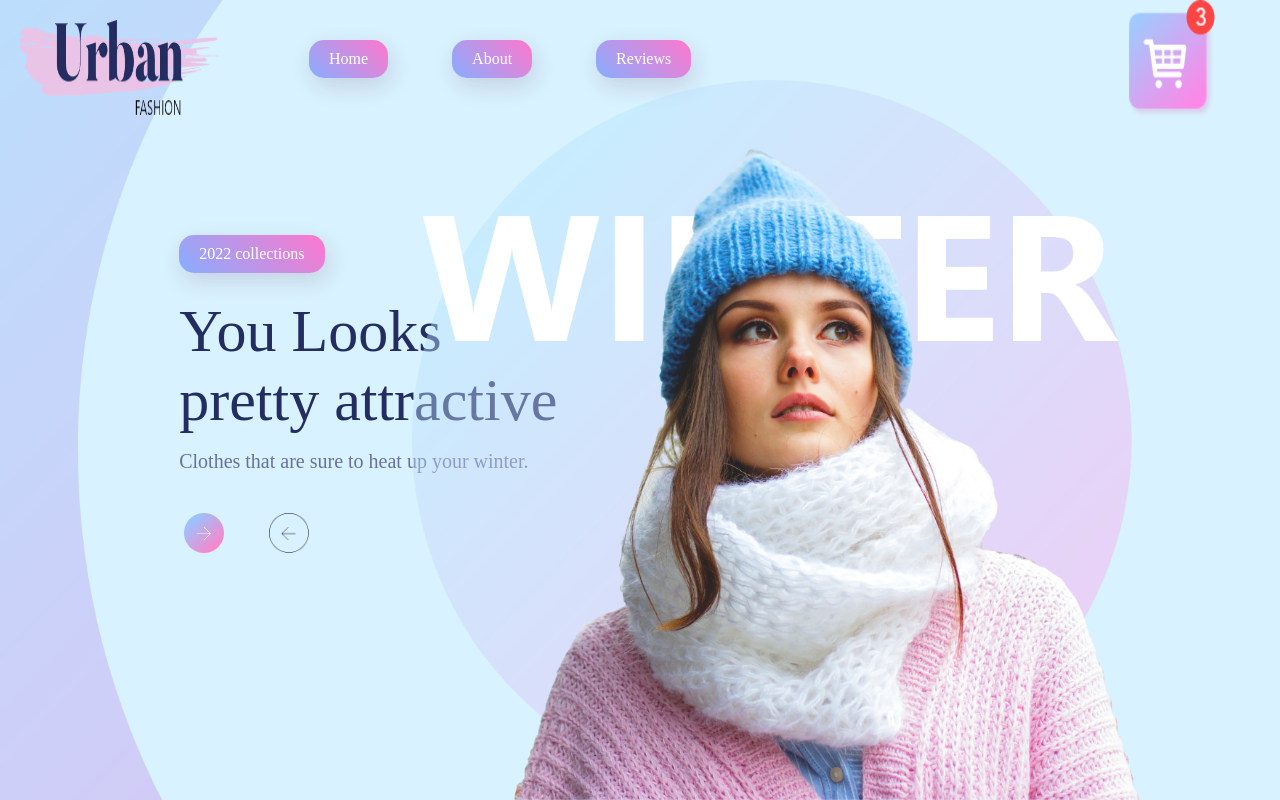
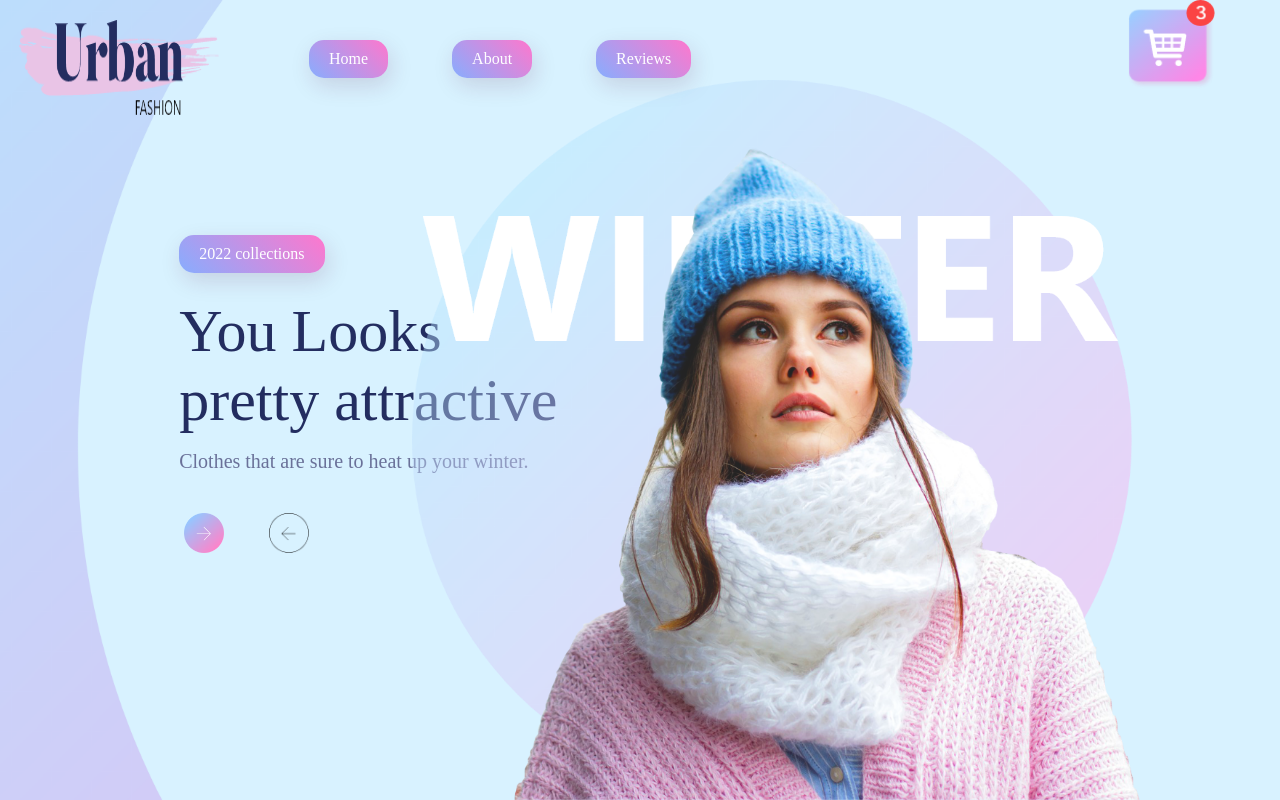
Before and after one commit to Chiragsinghal24/Winter-Fashion-Page, a plain HTML site: page index.html in a window 1280 px wide. Drawn offline with Linux system fonts and the light colour scheme.

Commit message:
Update style.css

```diff
--- a/style.css
+++ b/style.css
@@ -3,7 +3,7 @@
     padding: 0;
 }
 .container{
-    height:100vh;
+    min-height:100vh;
     width:100%;
     background-position: center;
     background-image:url(images/background.png);
@@ -27,6 +27,7 @@
     cursor: pointer;
 }
 .cart{
+    height:90px;
     width:90px;
     cursor: pointer;
 }
```
